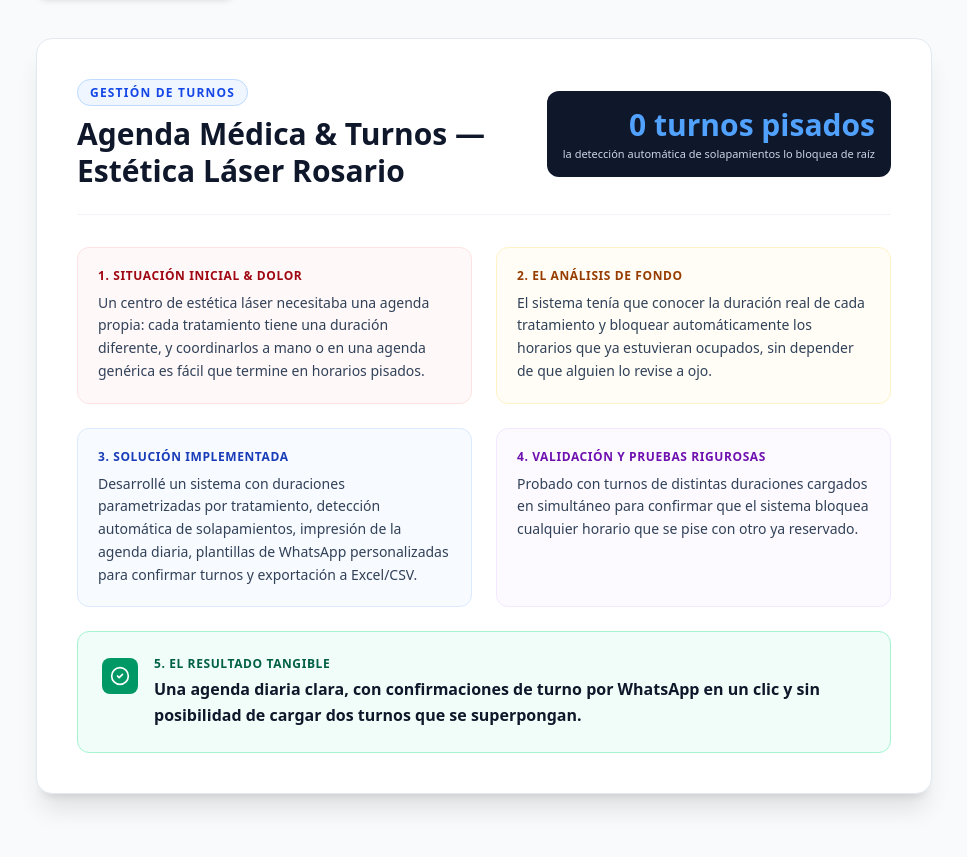
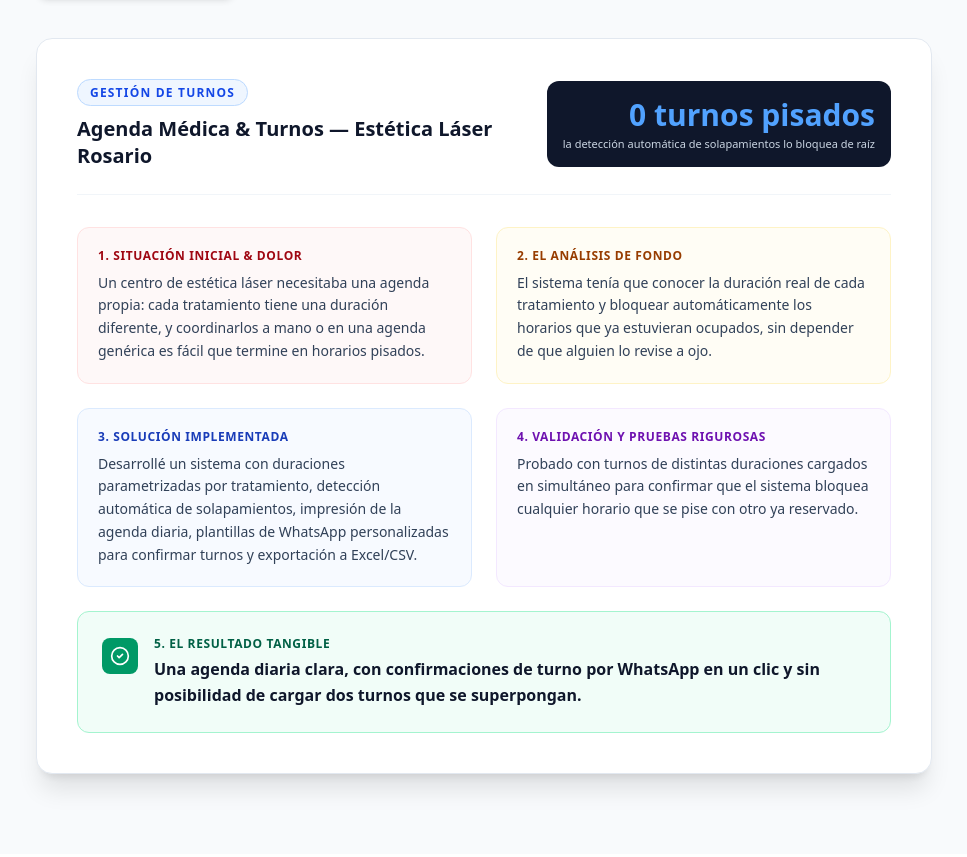
Before and after one commit to sofiigentaa/SG, a React (Vite) app: page / in a window 1280 px wide. Shown: the part 8585-9442 px from the top of the page, without its empty margins (156-1123 px from the left). Built offline with nearby package versions, Linux system fonts and the light colour scheme.

Commit message:
Update CasesSection.tsx

```diff
--- a/src/components/CasesSection.tsx
+++ b/src/components/CasesSection.tsx
@@ -106,7 +106,7 @@
               <span className="text-xs font-bold uppercase tracking-widest text-blue-700 bg-blue-50 px-3 py-1 rounded-full border border-blue-200">
                 {activeCase.tag}
               </span>
-              <h3 className="text-2xl sm:text-3xl font-extrabold text-slate-900 mt-3 leading-tight">
+              <h3 className="text-lg sm:text-xl font-extrabold text-slate-900 mt-3 leading-snug">
                 {activeCase.title}
               </h3>
               {activeCase.siteUrl && (
```
